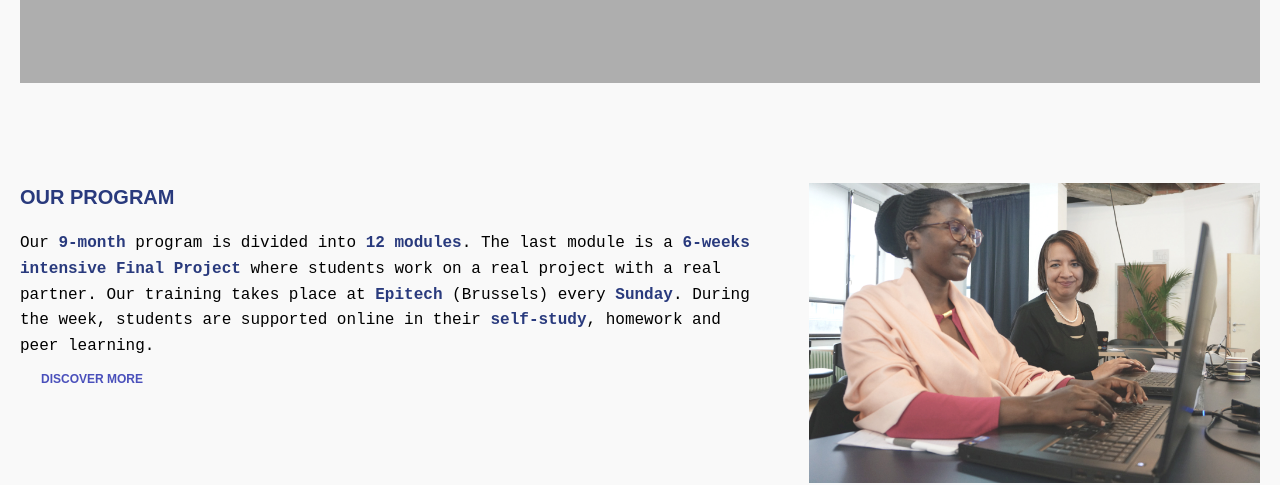
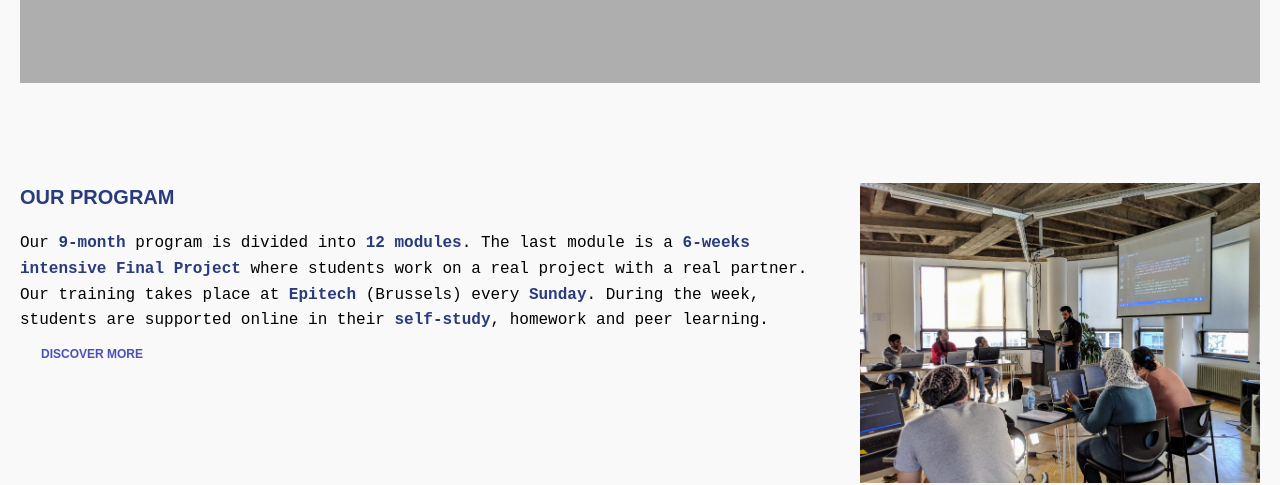
Before and after one commit to BF-FrontEnd-class/agile-development-group3-hyf-rebuild, a website: page index.html in a window 1280 px wide. Shown: the part 326-811 px from the top of the page. Drawn offline with Linux system fonts and the light colour scheme.

Commit message:
update description

```diff
--- a/index.html
+++ b/index.html
@@ -78,7 +78,7 @@
           </a>
         </div>
         <div class="program-img">
-          <img src="./public/image/home-description.jpeg" alt="" />
+          <img src="./public/image/home-banner.jpeg" alt="" />
         </div>
       </section>
 
```
Also changed, not shown: .cspell.json.
